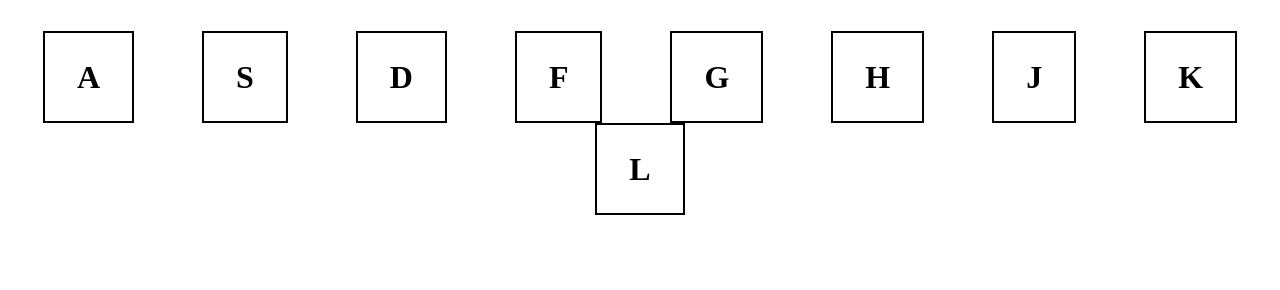
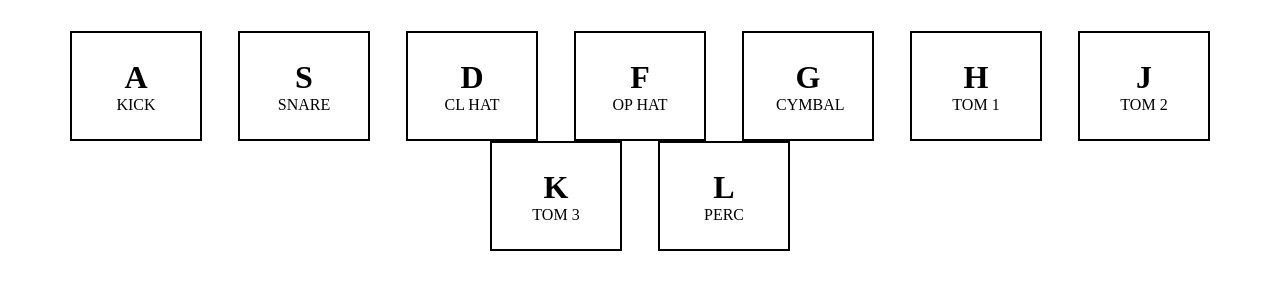
Before and after one commit to saradeclara/Javascript-Sampler, a website: page index.html in a window 1280 px wide. Shown: the part 70-360 px from the top of the page. Drawn offline with Linux system fonts and the light colour scheme.

Commit message:
Snare button completed. New audio file added (percussion)

```diff
--- a/index.html
+++ b/index.html
@@ -13,21 +13,51 @@
     <h1>A Javascript Sampler</h1>
 
     <div id="drumkit">
-        <p class="key" id="a">A</p class="key">
-        <p class="key">S</p class="key">
-        <p class="key">D</p class="key">
-        <p class="key">F</p class="key">
-        <p class="key">G</p class="key">
-        <p class="key">H</p class="key">
-        <p class="key">J</p class="key">
-        <p class="key">K</p class="key">
-        <p class="key">L</p class="key">
+        <p class="key" id="a">
+            A
+            <span class="label">KICK</span>
+        </p>
+        <p class="key" id="s">
+            S
+            <span class="label">SNARE</span>
+        </p>
+        <p class="key">
+            D
+            <span class="label">CL HAT</span>
+        </p>
+        <p class="key">
+            F
+            <span class="label">OP HAT</span>
+        </p>
+        <p class="key">
+            G
+            <span class="label">CYMBAL</span>
+        </p>
+        <p class="key">
+            H
+            <span class="label">TOM 1</span>
+        </p>
+        <p class="key">
+            J
+            <span class="label">TOM 2</span>
+        </p>
+        <p class="key">
+            K
+            <span class="label">TOM 3</span>
+        </p>
+        <p class="key">
+            L
+            <span class="label">PERC</span>
+        </p>
     </div>
 
     <div id="audio">
      <audio id="kick">
         <source src="audio/kick.wav" type="audio/wav">
      </audio>
+     <audio id="snare">
+            <source src="audio/snare.wav" type="audio/wav">
+         </audio>
     </div>
 <script src="script.js"></script>
 </body>
--- a/script.js
+++ b/script.js
@@ -14,3 +14,20 @@ document.addEventListener('keyup', function(e) {
         document.getElementById("kick").currentTime = 0;
     }
 })
+
+document.addEventListener('keydown', function(e) {
+    if (e.keyCode == 83) {
+        let activeButton = document.getElementById('s');
+        activeButton.classList.add("active");
+        document.getElementById("snare").play();
+    }
+})
+
+document.addEventListener('keyup', function(e) {
+    if (e.keyCode == 83) {
+        let activeButton = document.getElementById('s');
+        activeButton.classList.remove("active");
+        document.getElementById("snare").pause();
+        document.getElementById("snare").currentTime = 0;
+    }
+})
--- a/style.css
+++ b/style.css
@@ -13,11 +13,18 @@ h1 {
     font-size: 2em;
     padding: .8em 1em;
     border: 2px solid black;
-    margin: 0 1em;
+    margin: 0 .5em;
     font-weight: bold;
+    width: 2em;
 }
 
 .active {
     border: 2px solid red;
     color: red;
 }
+
+.label {
+    display: block;
+    font-weight: normal;
+    font-size: .5em;
+}
```
Also changed, not shown: 1 other file.
